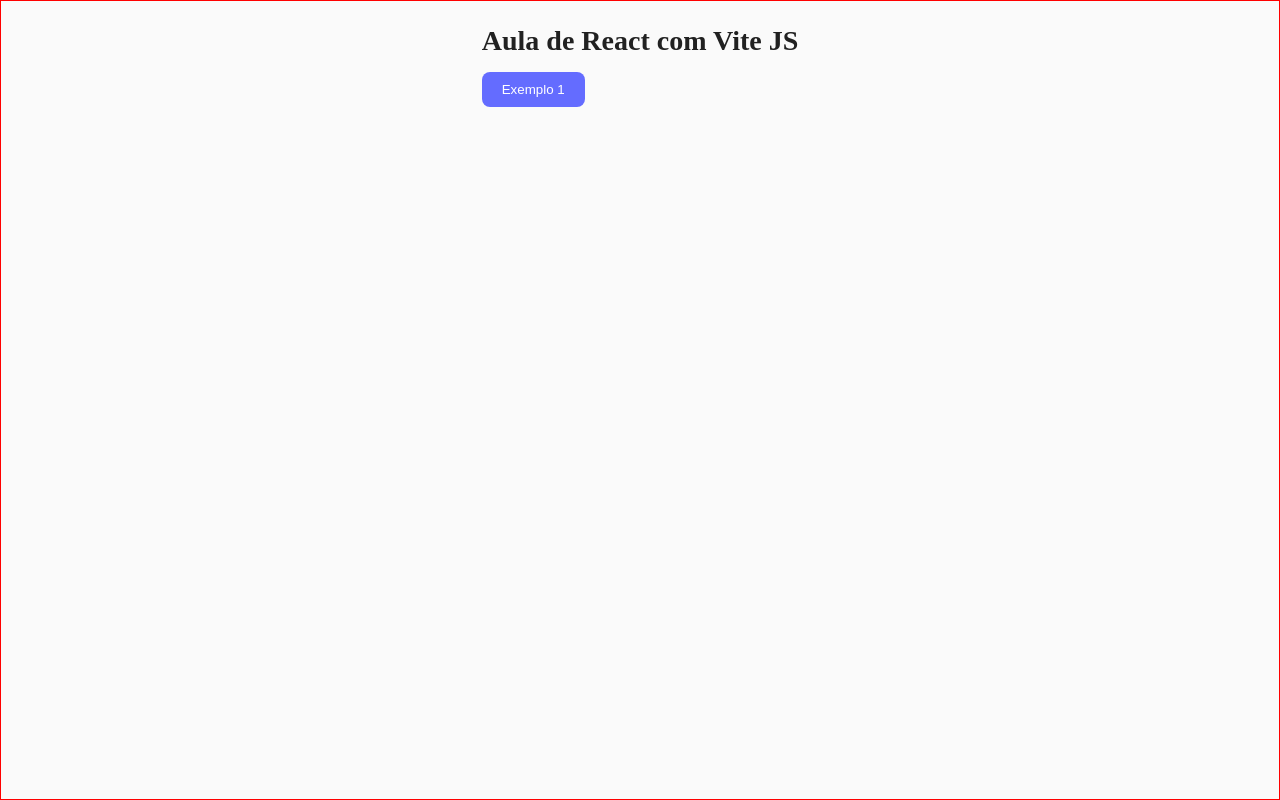
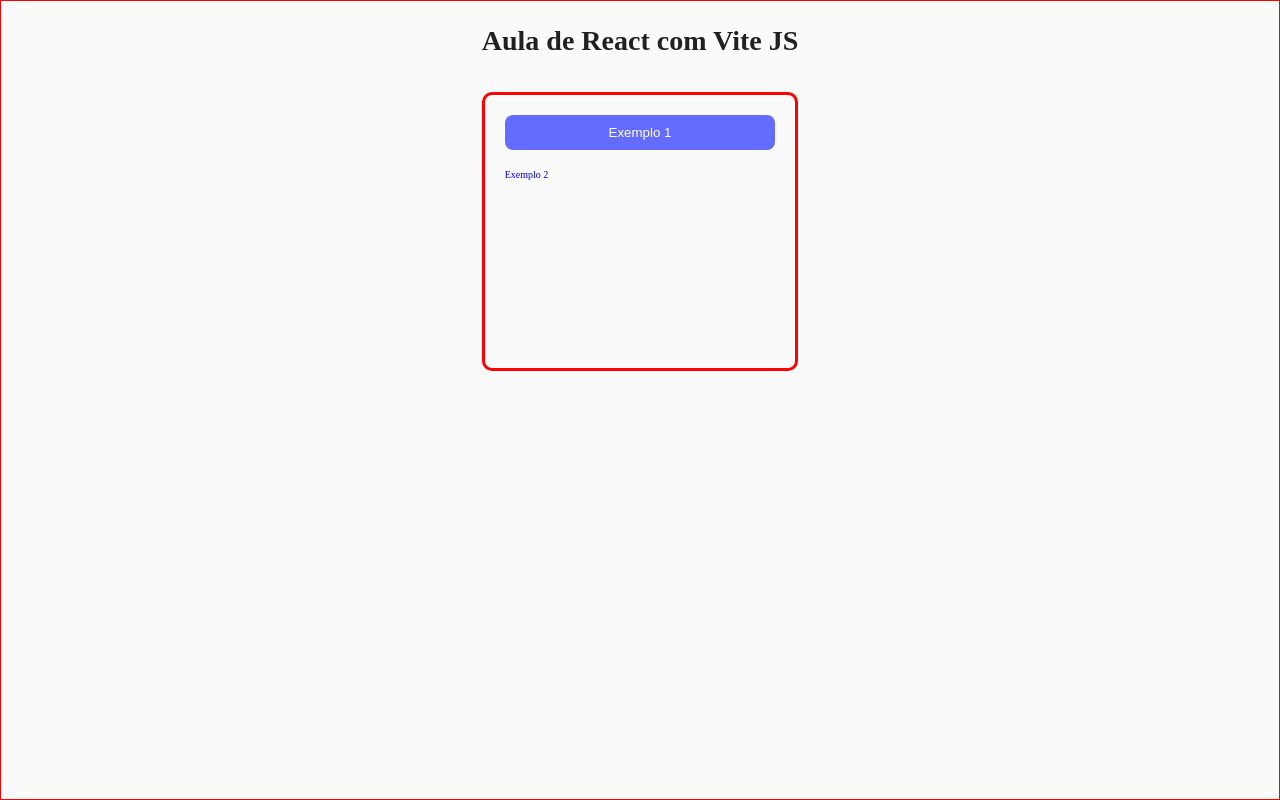
Before and after one commit to ewertonjsilva/etim124-a-vite-1sem-2026, a React (Vite) app: page / in a window 1280 px wide. Built offline with nearby package versions, Linux system fonts and the light colour scheme.

Commit message:
alinhando

```diff
--- a/package.json
+++ b/package.json
@@ -12,7 +12,8 @@
   "dependencies": {
     "react": "^19.2.0",
     "react-dom": "^19.2.0",
-    "react-router-dom": "^6.14.1"
+    "react-router": "^7.13.1",
+    "react-router-dom": "^7.13.1"
   },
   "devDependencies": {
     "@eslint/js": "^9.39.1",
--- a/src/css/global.css
+++ b/src/css/global.css
@@ -1,3 +1,7 @@
+:root {
+  width: 100%;
+}
+
 html {
   /* Adiciona um efeito de rolagem suave quando links internos são clicados */
   scroll-behavior: smooth;
--- /dev/null
+++ b/src/pages/home/index.css
@@ -0,0 +1,24 @@
+.containerHome {
+    display: flex;
+    flex-direction: column;
+    width: 100%;
+    max-width: 124rem;
+}
+
+.containerAlinhamento {
+    display: flex;
+    flex-direction: column;
+    height: 45vh;
+}
+
+.containerCards {
+    display: flex;
+    flex-direction: column;
+    flex-wrap: wrap;
+    gap: 2rem;
+    margin-top: 2rem;
+    border: 0.3rem solid #f00;
+    border-radius: 1rem;
+    padding: 2rem;
+    height: 45vh;
+}
--- a/src/pages/home/index.jsx
+++ b/src/pages/home/index.jsx
@@ -1,19 +1,30 @@
 
 import { useNavigate } from 'react-router-dom';
+import { Link } from "react-router";
+
+import './index.css';
 
 function Home() {
 
   const navigate = useNavigate();
 
   return (
-    <div>
-      <h1>Aula de React com Vite JS</h1>
+    <div className='containerHome'>
+      <div className='containerAlinhamento'>
+        <h1>Aula de React com Vite JS</h1>
+        <div className='containerCards'>
+          <button
+            onClick={() => navigate('/exemplo/1')}
+          >
+            Exemplo 1
+          </button>
 
-      <button
-        onClick={() => navigate('/exemplo/1')}
-      >
-        Exemplo 1
-      </button>
+          <Link to="/exemplo/2">Exemplo 2</Link>
+        </div>
+
+
+
+      </div>
 
     </div>
   )
```
Also changed, not shown: 1 other file (tests, documents, lock files or other folders).
